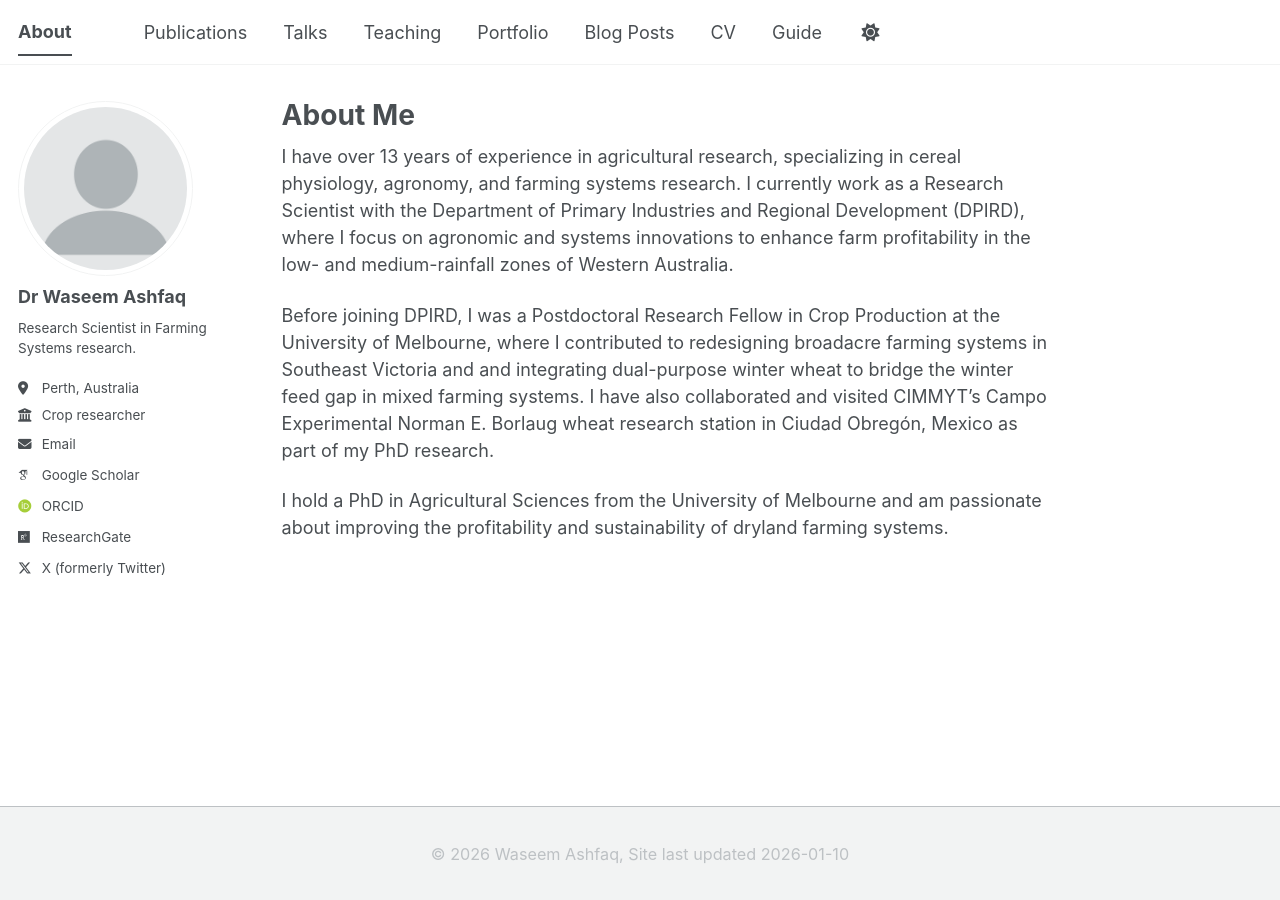
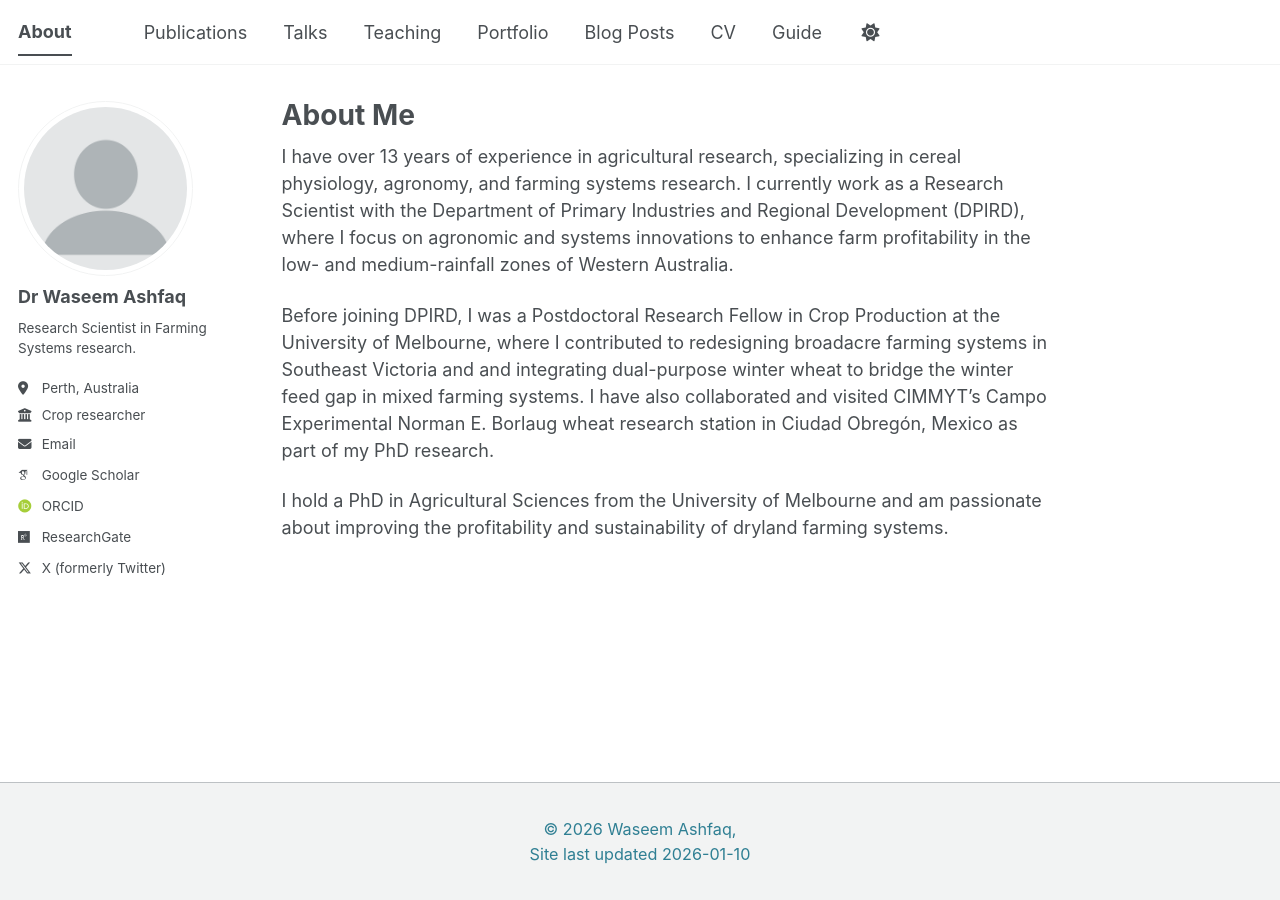
Before and after one commit to washfaq/waseemashfaq.github.io, a Jekyll site: the page built from _pages/about.md, in a window 1280 px wide. Built offline with Jekyll 4.4.1, drawn with Linux system fonts in a browser that asks for light colours; some web fonts are replaced; a script bundle is joined from its source files by our own code; library files that are not in the unit come from our copies.

Commit message:
Update default.html

```diff
--- a/_layouts/default.html
+++ b/_layouts/default.html
@@ -21,13 +21,14 @@ layout: compress
     <div class="page__footer">
   <footer>
     {% include footer/custom.html %}
-    <div style="text-align: center; font-size: 0.9rem; color: var(--global-text-color-light); padding: 1em 0;">
-      © {{ "now" | date: "%Y" }} Waseem Ashfaq,
+    <div style="text-align: center; font-size: 0.9rem; color: var(--global-base-color); padding: 1em 0;">
+      © {{ "now" | date: "%Y" }} Waseem Ashfaq,<br>
       Site last updated {{ site.time | date: "%Y-%m-%d" }}
     </div>
   </footer>
 </div>
 
+
     {% include scripts.html %}
 
   </body>
```
